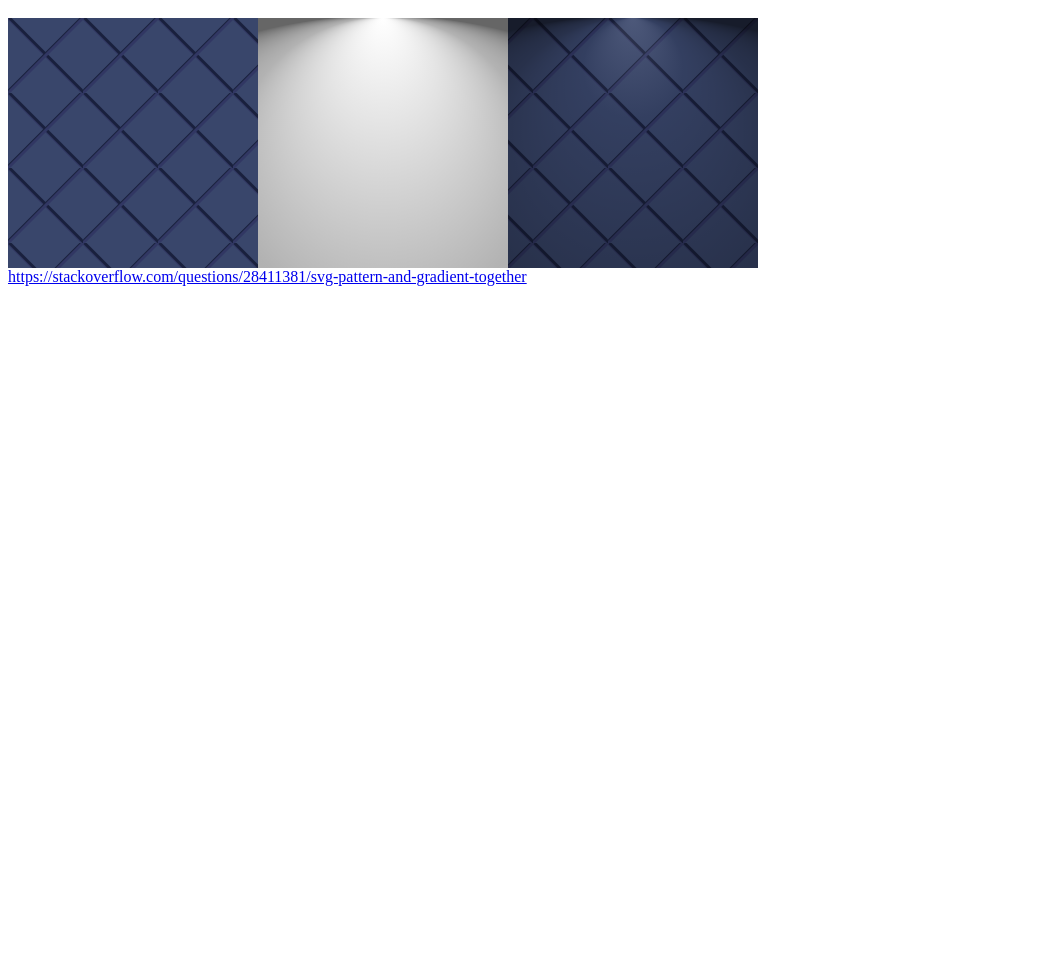
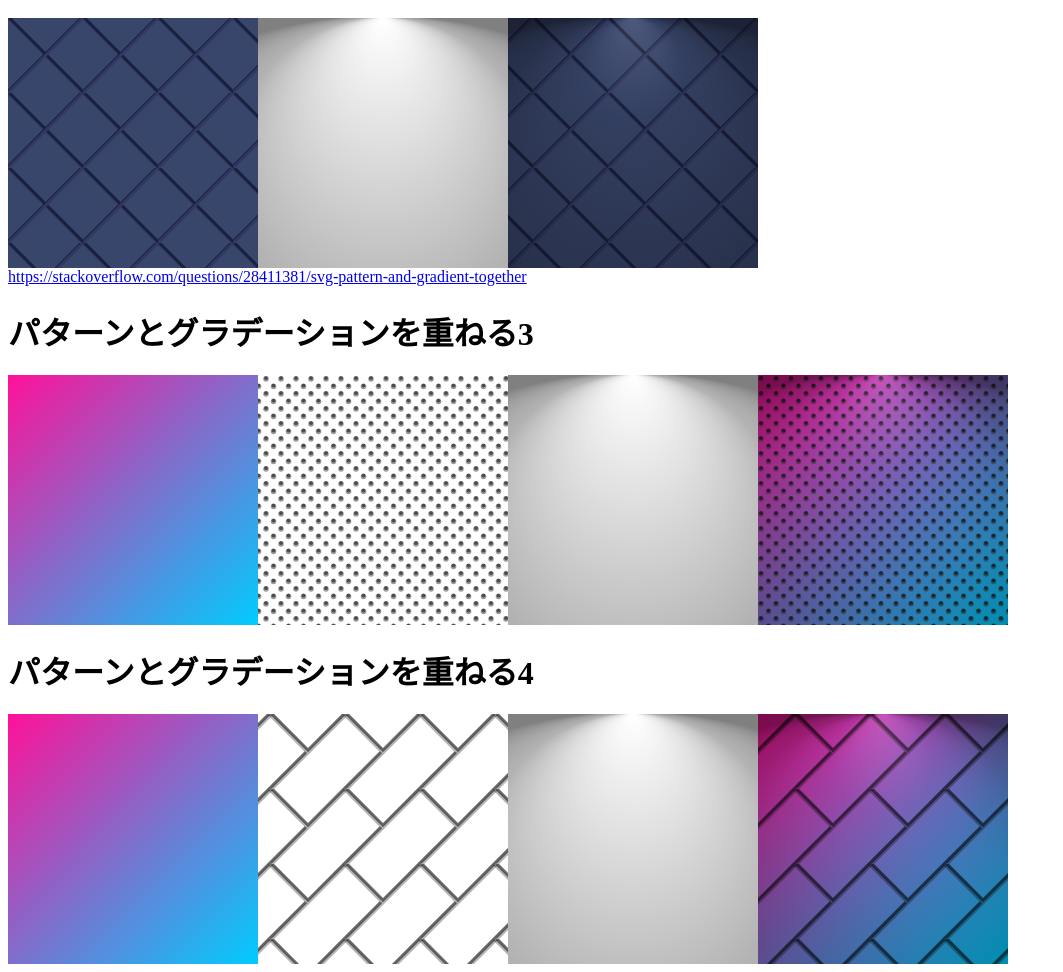
Before and after one commit to ledsun/svg-prayground, a website: page pattern_and_gradient.html in a window 1280 px wide. Shown: the part 414-1386 px from the top of the page, without its empty margins (0-1063 px from the left). Before the commit the page ends 800 px from the top, so only its background shows below. Drawn offline with Linux system fonts and the light colour scheme.

Commit message:
パターンとグラデーションの組み合わせを追加

```diff
--- a/pattern_and_gradient.html
+++ b/pattern_and_gradient.html
@@ -38,10 +38,10 @@
 
       <radialGradient id='l' cx='50%' cy='200%' fy='0' r='201%'>
         <stop offset='0%' style='stop-color:#fff; stop-opacity:.1;' />
-        <stop offset='10%' style='stop-color:#000; stop-opacity:0.1;' />
-        <stop offset='30%' style='stop-color:#000; stop-opacity:0.3;' />
-        <stop offset='90%' style='stop-color:#000; stop-opacity:0.55;' />
-        <stop offset='100%' style='stop-color:#000; stop-opacity:.6' />
+        <stop offset='10%' style='stop-color:#000; stop-opacity:.1;' />
+        <stop offset='30%' style='stop-color:#000; stop-opacity:.3;' />
+        <stop offset='90%' style='stop-color:#000; stop-opacity:.5;' />
+        <stop offset='100%' style='stop-color:#000; stop-opacity:.5' />
       </radialGradient>
     </defs>
 
@@ -54,6 +54,52 @@
   <br>
   <a
     href="https://stackoverflow.com/questions/28411381/svg-pattern-and-gradient-together">https://stackoverflow.com/questions/28411381/svg-pattern-and-gradient-together</a>
+
+
+  <h1>パターンとグラデーションを重ねる3</h1>
+  <svg width='1000' height='250'>
+    <defs>
+      <pattern id="carbon-fiber" width="15" height="15" patternUnits="userSpaceOnUse">
+        <g id="dot">
+          <circle cx='3' cy='4' r='2.8' style="fill: #393939; opacity: 0.5;" />
+          <circle cx='3' cy='3' r='2' style="fill: black; opacity: 0.5;" />
+        </g>
+        <use x="7.5" y="7.5" xlink:href='#dot' />
+      </pattern>
+    </defs>
+
+    <rect width='250' height='250' fill='url(#dance-g)' />
+    <rect x="250" fill='url(#carbon-fiber)' width='250' height='250' />
+    <rect x="500" fill='url(#l)' width='250' height='250' />
+
+    <rect x="750" width='250' height='250' fill='url(#dance-g)' />
+    <rect x="750" fill='url(#carbon-fiber)' width='250' height='250' />
+    <rect x="750" fill='url(#l)' width='250' height='250' />
+  </svg>
+
+  <h1>パターンとグラデーションを重ねる4</h1>
+  <svg width='1000' height='250'>
+    <defs>
+      <pattern id='tile2' patternUnits='userSpaceOnUse' width='75' height='75' viewBox='0 0 50 50'
+        style='stroke-width: 2; stroke: black;'>
+        <line x1='-1' y1='27' x2='26' y2='0' style="opacity: 0.3;" />
+        <line x1='-1' y1='25' x2='24' y2='0' style="opacity: 0.6;" />
+        <line x1='24' y1='0' x2='49.5' y2='25.5' style="opacity: 0.3;" />
+        <line x1='26' y1='0' x2='51' y2='25' style="opacity: 0.6;" />
+        <line x1='51' y1='25' x2='26' y2='50' style="opacity: 0.3;" />
+        <line x1='48.5' y1='25.5' x2='23' y2='51' style="opacity: 0.6;" />
+      </pattern>
+    </defs>
+
+    <rect width='250' height='250' fill='url(#dance-g)' />
+    <rect x="250" fill='url(#tile2)' width='250' height='250' />
+    <rect x="500" fill='url(#l)' width='250' height='250' />
+
+    <rect x="750" width='250' height='250' fill='url(#dance-g)' />
+    <rect x="750" fill='url(#tile2)' width='250' height='250' />
+    <rect x="750" fill='url(#l)' width='250' height='250' />
+  </svg>
+
 </body>
 
 </html>
```
